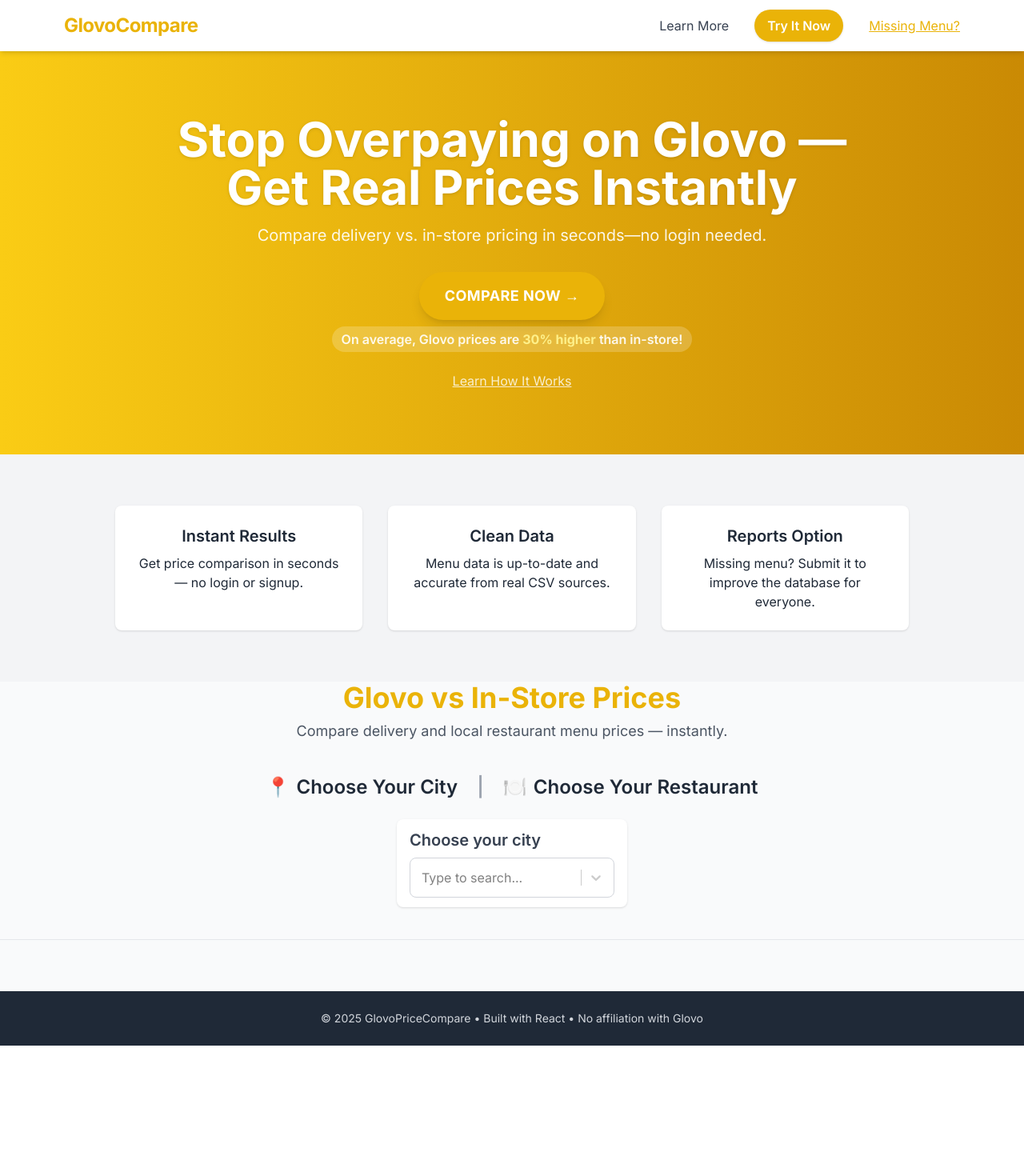
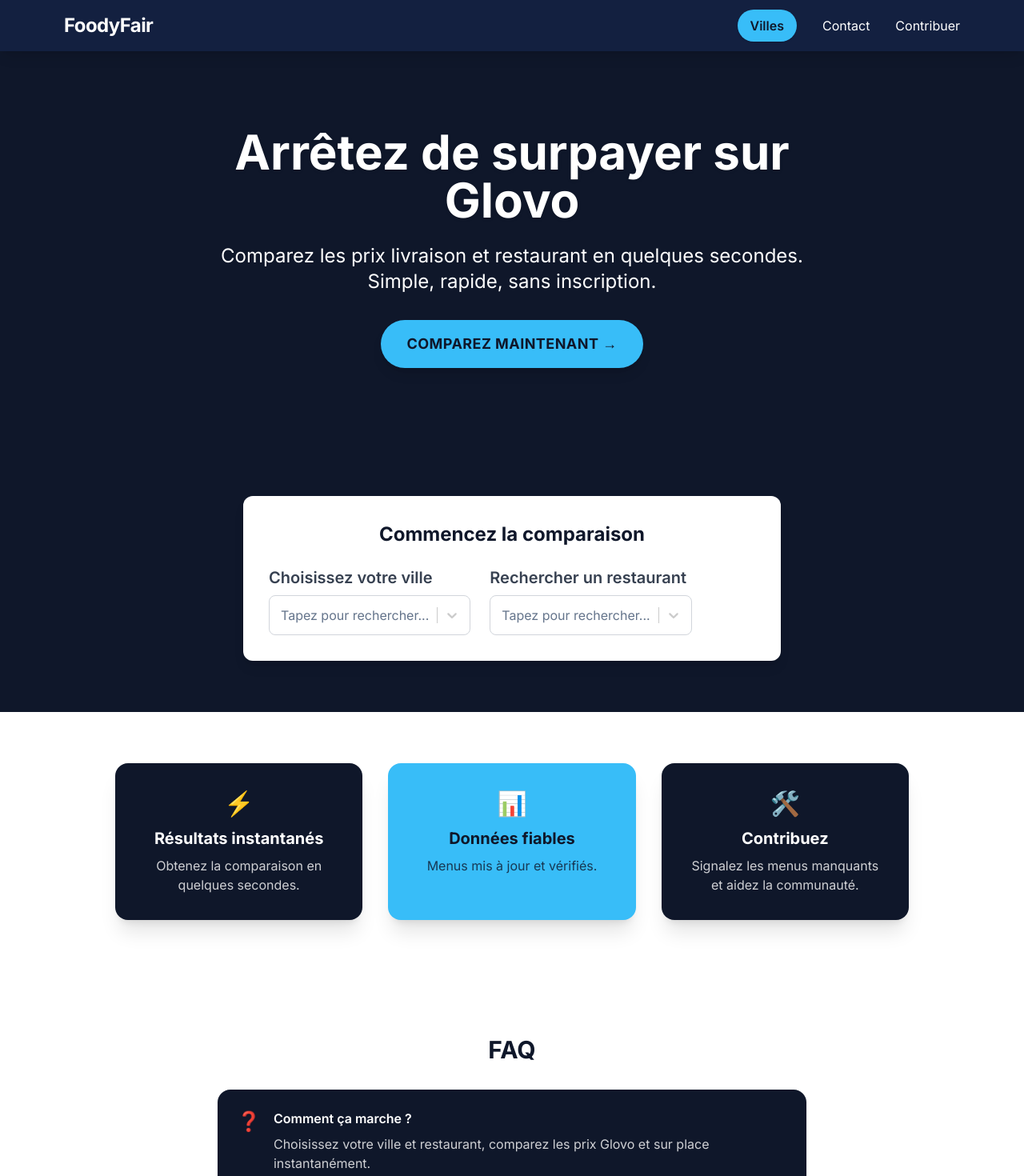
Before and after one commit to Maadalla/FoodyFair, a React (Vite) app: page / in a window 1280 px wide. Shown: the top 1470 px of the page at 80% size. Before the commit the page ends 1307 px from the top, so only its background shows below. Built offline with nearby package versions, Linux system fonts and the light colour scheme.

Commit message:
Changed the style entirely

```diff
--- a/src/App.jsx
+++ b/src/App.jsx
@@ -1,12 +1,13 @@
 import { useEffect, useState } from 'react';
 import Papa from 'papaparse';
+import Navbar from './components/Navbar';
+import HeroSection from './components/HeroSection';
+import FeaturesSection from './components/FeaturesSection';
 import CitySelector from './components/CitySelector';
 import RestaurantSelector from './components/RestaurantSelector';
+import FAQSection from './components/FAQSection';
+import Footer from './components/Footer';
 import MenuComparison from './components/MenuComparison';
-import HeroSection from './components/HeroSection';
-import FeaturesSection from './components/FeaturesSection';
-import Footer from './components/Footer';
-import Navbar from './components/Navbar';
 
 const App = () => {
   const [cities, setCities] = useState([]);
@@ -42,83 +43,50 @@
     });
   }, [selectedCity]);
 
+  // Scrolls the comparison section to the middle of the viewport
+  const scrollToComparison = () => {
+    const el = document.getElementById('city-selector');
+    if (el) {
+      const rect = el.getBoundingClientRect();
+      const scrollTop = window.pageYOffset || document.documentElement.scrollTop;
+      const offset = rect.top + scrollTop - (window.innerHeight / 2) + (rect.height / 2);
+      window.scrollTo({ top: offset, behavior: 'smooth' });
+    }
+  };
+
   return (
-    <div className="min-h-screen bg-gray-50 text-gray-800">
-      <Navbar />
-      <HeroSection />
-      <FeaturesSection />
-      <div>
-        <header className="mb-8 text-center">
-          <h1 className="text-4xl font-bold text-yellow-500 mb-2">
-            Glovo vs In-Store Prices
-          </h1>
-          <p className="text-lg text-gray-600">
-            Compare delivery and local restaurant menu prices — instantly.
-          </p>
-        </header>
-
-        <div id="city-selector" className="my-10">
-          <h2 className="text-xl md:text-2xl font-semibold text-gray-800 mb-6 flex items-center justify-center gap-2">
-            <span role="img" aria-label="location">📍</span>
-            Choose Your City
-            <span className="mx-4 hidden md:inline-block text-gray-400">|</span>
-            <span role="img" aria-label="restaurant">🍽️</span>
-            Choose Your Restaurant
+    <div className="min-h-screen bg-[#FFFFFF] font-inter">
+      <Navbar scrollToComparison={scrollToComparison} />
+      <HeroSection scrollToComparison={scrollToComparison} />
+      <section id="city-selector" className="py-16 bg-[#0F172A]">
+        <div className="max-w-2xl mx-auto bg-white rounded-xl shadow-lg p-8">
+          <h2 className="text-2xl font-bold text-center mb-6 text-[#0F172A]">
+            Commencez la comparaison
           </h2>
-          <div className="flex flex-col md:flex-row gap-4 justify-center items-center">
-            <div className="bg-white rounded-lg shadow px-4 py-3 w-full md:w-72">
-              <CitySelector
-                cities={cities}
-                selectedCity={selectedCity}
-                onSelectCity={(city) => {
-                  setSelectedCity(city);
-                  setSelectedRestaurant('');
-                }}
-              />
-            </div>
-            {selectedCity && (
-              <div className="bg-white rounded-lg shadow px-4 py-3 w-full md:w-72">
-                <RestaurantSelector
-                  restaurants={restaurants}
-                  selectedRestaurant={selectedRestaurant}
-                  onSelectRestaurant={setSelectedRestaurant}
-                />
-              </div>
-            )}
+          <div className="flex flex-col md:flex-row gap-6">
+            <CitySelector
+              selectedCity={selectedCity}
+              onSelectCity={setSelectedCity}
+              cities={cities}
+            />
+            <RestaurantSelector
+              selectedRestaurant={selectedRestaurant}
+              onSelectRestaurant={setSelectedRestaurant}
+              restaurants={restaurants}
+            />
           </div>
         </div>
+      </section>
+      {selectedCity && selectedRestaurant && (
+        <section id="comparison" className="py-12 bg-[#0F172A]">
+          <div className="max-w-5xl mx-auto bg-white rounded-xl shadow-lg p-8">
+            <MenuComparison restaurant={selectedRestaurant} />
+          </div>
+        </section>
+      )}
+      <FeaturesSection />
 
-        {/* Divider before comparison */}
-        <hr className="my-8 border-gray-200" />
-
-        {/* Step 3: Show Comparison (only after restaurant is selected) */}
-        {selectedRestaurant && (
-          <div className="bg-white shadow-lg rounded-lg p-6 relative">
-            {/* Comparison Content */}
-            <div id="comparison" className="max-w-5xl mx-auto">
-              <MenuComparison restaurant={selectedRestaurant} />
-            </div>
-            {/* Bottom Action Bar */}
-            <div className="absolute left-0 bottom-0 w-full flex justify-between px-4 py-3">
-              <a
-                href="#report-missing"
-                className="text-yellow-600 underline font-medium hover:text-yellow-700 transition"
-              >
-                Report Missing Menu
-              </a>
-              <button
-                className="bg-yellow-500 text-white px-4 py-2 rounded-full font-semibold shadow hover:bg-yellow-600 transition"
-                onClick={() => {
-                  setSelectedRestaurant('');
-                  document.getElementById('city-selector')?.scrollIntoView({ behavior: 'smooth' });
-                }}
-              >
-                Check Another Restaurant
-              </button>
-            </div>
-          </div>
-        )}
-      </div>
+      <FAQSection />
       <Footer />
     </div>
   );
--- a/src/components/CitySelector.jsx
+++ b/src/components/CitySelector.jsx
@@ -11,7 +11,7 @@
 
   return (
     <div>
-      <h2 className="text-xl font-semibold mb-2 text-gray-700">Choose your city</h2>
+      <h2 className="text-xl font-semibold mb-2 text-gray-700">Choisissez votre ville</h2>
       <Select
         inputId="city"
         options={options}
@@ -19,7 +19,7 @@
         onChange={(option) => onSelectCity(option ? option.value : '')}
         isClearable
         isSearchable
-        placeholder="Type to search..."
+        placeholder="Tapez pour rechercher..."
         styles={{
           control: (base) => ({
             ...base,
@@ -27,17 +27,39 @@
             borderColor: '#d1d5db',
             borderRadius: '0.5rem',
             boxShadow: 'none',
+            backgroundColor: '#fff',
             '&:hover': {
-              borderColor: '#facc15',
+              borderColor: '#38BDF8',
             },
+          }),
+          option: (base, state) => ({
+            ...base,
+            color: '#0F172A',
+            backgroundColor: state.isSelected
+              ? '#38BDF8'
+              : state.isFocused
+              ? '#e0f2fe'
+              : '#fff',
+          }),
+          singleValue: (base) => ({
+            ...base,
+            color: '#0F172A',
+          }),
+          menu: (base) => ({
+            ...base,
+            backgroundColor: '#fff',
+          }),
+          placeholder: (base) => ({
+            ...base,
+            color: '#64748b',
           }),
         }}
         theme={(theme) => ({
           ...theme,
           colors: {
             ...theme.colors,
-            primary25: '#fef3c7',
-            primary: '#facc15',
+            primary25: '#e0f2fe',
+            primary: '#38BDF8',
           },
         })}
       />
--- /dev/null
+++ b/src/components/FAQSection.jsx
@@ -0,0 +1,32 @@
+const FAQSection = () => (
+  <section id="faq" className="py-20 bg-white">
+    <div className="max-w-3xl mx-auto px-4">
+      <h2 className="text-3xl font-bold mb-8 text-center text-[#0F172A]">FAQ</h2>
+      <div className="space-y-6">
+        <div className="bg-[#0F172A] rounded-2xl p-6 shadow flex items-start gap-4">
+          <span className="text-2xl text-[#38BDF8]">❓</span>
+          <div>
+            <h3 className="font-semibold mb-2 text-white">Comment ça marche ?</h3>
+            <p className="text-white/80">Choisissez votre ville et restaurant, comparez les prix Glovo et sur place instantanément.</p>
+          </div>
+        </div>
+        <div className="bg-[#0F172A] rounded-2xl p-6 shadow flex items-start gap-4">
+          <span className="text-2xl text-[#38BDF8]">🔒</span>
+          <div>
+            <h3 className="font-semibold mb-2 text-white">Les données sont-elles fiables ?</h3>
+            <p className="text-white/80">Oui, elles sont mises à jour régulièrement à partir des menus officiels.</p>
+          </div>
+        </div>
+        <div className="bg-[#0F172A] rounded-2xl p-6 shadow flex items-start gap-4">
+          <span className="text-2xl text-[#38BDF8]">🤝</span>
+          <div>
+            <h3 className="font-semibold mb-2 text-white">Puis-je contribuer ?</h3>
+            <p className="text-white/80">Bien sûr ! Signalez les menus manquants ou incorrects via le bouton "Contribuer".</p>
+          </div>
+        </div>
+      </div>
+    </div>
+  </section>
+);
+
+export default FAQSection;
--- a/src/components/FeaturesSection.jsx
+++ b/src/components/FeaturesSection.jsx
@@ -1,21 +1,23 @@
-const FeaturesSection = () =>  {
-    return (
-        <div className="py-16 bg-gray-100">
-  <div className="max-w-5xl mx-auto grid md:grid-cols-3 gap-8 px-4 text-center">
-    <div className="p-6 bg-white rounded-lg shadow">
-      <h3 className="text-xl font-semibold mb-2">Instant Results</h3>
-      <p>Get price comparison in seconds — no login or signup.</p>
+const FeaturesSection = () => (
+  <section id="features" className="py-16 bg-white">
+    <div className="max-w-5xl mx-auto grid md:grid-cols-3 gap-8 px-4">
+      <div className="p-8 bg-[#0F172A] rounded-2xl shadow-xl flex flex-col items-center hover:scale-105 transition-transform">
+        <span className="text-3xl mb-3">⚡</span>
+        <h3 className="text-xl font-bold mb-2 text-white">Résultats instantanés</h3>
+        <p className="text-base text-white/80 text-center">Obtenez la comparaison en quelques secondes.</p>
+      </div>
+      <div className="p-8 bg-[#38BDF8] rounded-2xl shadow-xl flex flex-col items-center hover:scale-105 transition-transform">
+        <span className="text-3xl mb-3">📊</span>
+        <h3 className="text-xl font-bold mb-2 text-[#0F172A]">Données fiables</h3>
+        <p className="text-base text-[#0F172A]/80 text-center">Menus mis à jour et vérifiés.</p>
+      </div>
+      <div className="p-8 bg-[#0F172A] rounded-2xl shadow-xl flex flex-col items-center hover:scale-105 transition-transform">
+        <span className="text-3xl mb-3">🛠️</span>
+        <h3 className="text-xl font-bold mb-2 text-white">Contribuez</h3>
+        <p className="text-base text-white/80 text-center">Signalez les menus manquants et aidez la communauté.</p>
+      </div>
     </div>
-    <div className="p-6 bg-white rounded-lg shadow">
-      <h3 className="text-xl font-semibold mb-2">Clean Data</h3>
-      <p>Menu data is up-to-date and accurate from real CSV sources.</p>
-    </div>
-    <div className="p-6 bg-white rounded-lg shadow">
-      <h3 className="text-xl font-semibold mb-2">Reports Option</h3>
-      <p>Missing menu? Submit it to improve the database for everyone.</p>
-    </div>
-  </div>
-</div>
-    );
-}
+  </section>
+);
+
 export default FeaturesSection;
--- a/src/components/Footer.jsx
+++ b/src/components/Footer.jsx
@@ -1,10 +1,16 @@
-const Footer = () => {
-    return(
-        <footer className="bg-gray-800 text-gray-300 py-6 mt-16">
-  <div className="max-w-5xl mx-auto text-center text-sm">
-    © {new Date().getFullYear()} GlovoPriceCompare • Built with React • No affiliation with Glovo
-  </div>
-</footer>
-    );
-}
+const Footer = () => (
+  <footer id="footer" className="bg-[#0F172A] text-white py-8 mt-16">
+    <div className="max-w-5xl mx-auto flex flex-col md:flex-row justify-between items-center px-4 text-sm">
+      <div>
+        © {new Date().getFullYear()} FoodyFair • Créé avec React
+      </div>
+      <div className="flex gap-4 mt-4 md:mt-0">
+        <a href="mailto:contact@foodyfair.com" className="hover:text-[#38BDF8] transition">Contact</a>
+        <a href="https://github.com/" target="_blank" rel="noopener noreferrer" className="hover:text-[#38BDF8] transition">GitHub</a>
+        <a href="https://twitter.com/" target="_blank" rel="noopener noreferrer" className="hover:text-[#38BDF8] transition">Twitter</a>
+      </div>
+    </div>
+  </footer>
+);
+
 export default Footer;
--- a/src/components/HeroSection.jsx
+++ b/src/components/HeroSection.jsx
@@ -1,38 +1,22 @@
-const HeroSection = () => {
-  return (
-    <section className="bg-gradient-to-r from-yellow-400 to-yellow-600 text-white py-20">
-      <div className="max-w-4xl mx-auto flex flex-col items-center justify-center px-4 text-center">
-        <h1 className="text-5xl md:text-6xl font-extrabold mb-4 leading-tight drop-shadow">
-          Stop Overpaying on Glovo — <br className="hidden md:inline" />
-          Get Real Prices Instantly
+const HeroSection = ({ scrollToComparison }) => (
+  <section className="py-24 bg-[#0F172A] text-white text-center">
+    <div className="max-w-3xl mx-auto px-4">
+      <h1 className="text-5xl md:text-6xl font-extrabold mb-6 drop-shadow">
+        Arrêtez de surpayer sur Glovo
       </h1>
-        <p className="text-lg md:text-xl mb-8 text-white/90 font-medium">
-          Compare delivery vs. in-store pricing in seconds—no login needed.
+      <p className="text-xl md:text-2xl mb-8 font-medium">
+        Comparez les prix livraison et restaurant en quelques secondes. Simple,
+        rapide, sans inscription.
       </p>
-        <a
-          href="#city-selector"
-          className="bg-yellow-500 text-white uppercase px-8 py-4 rounded-full font-bold shadow-lg hover:bg-yellow-600 transition-all duration-150 tracking-wide text-lg"
+      <button
+        type="button"
+        onClick={scrollToComparison}
+        className="bg-[#38BDF8] text-[#0F172A] uppercase px-8 py-4 rounded-full font-bold shadow-lg hover:bg-white hover:text-[#0F172A] transition-all duration-150 tracking-wide text-lg"
       >
-          Compare Now &rarr;
-        </a>
-        <div className="mt-2 text-white/90 text-base font-semibold">
-          <span className="bg-white/20 px-3 py-1 rounded-full inline-block">
-            On average, Glovo prices are{" "}
-            <span className="text-yellow-200 font-bold">30% higher</span> than
-            in-store!
-          </span>
-        </div>
-        <div className="mt-6">
-          <a
-            href="#features"
-            className="underline text-white/80 hover:text-white transition"
-          >
-            Learn How It Works
-          </a>
-        </div>
+        Comparez maintenant &rarr;
+      </button>
     </div>
   </section>
 );
-};
 
 export default HeroSection;
--- a/src/components/Navbar.jsx
+++ b/src/components/Navbar.jsx
@@ -1,61 +1,32 @@
-import { useState } from "react";
 import { Link as ScrollLink } from 'react-scroll';
 
-const Navbar = () => {
-  const [open, setOpen] = useState(false);
-
-  return (
-    <nav className="sticky top-0 z-50 bg-white shadow-md">
+const Navbar = ({ scrollToComparison }) => (
+  <nav className="sticky top-0 z-50 bg-[#132040] text-white shadow-lg">
     <div className="max-w-6xl mx-auto px-4 flex items-center justify-between h-16">
       {/* Logo / Site Name */}
-        <a href="/" className="text-yellow-500 font-extrabold text-2xl tracking-tight">
-          GlovoCompare
+      <a href="/" className="font-extrabold text-2xl tracking-tight">
+        FoodyFair
       </a>
 
       {/* Desktop Nav */}
       <div className="hidden md:flex space-x-8 items-center">
-          <ScrollLink to="features" smooth={true} duration={500} className="text-gray-700 font-medium hover:text-yellow-500 transition cursor-pointer">
-            Learn More
-          </ScrollLink>
-          <ScrollLink to="city-selector" smooth={true} duration={500} className="bg-yellow-500 text-white px-4 py-2 rounded-full font-semibold shadow hover:bg-yellow-600 transition cursor-pointer">
-            Try It Now
-          </ScrollLink>
-          <ScrollLink to="report-missing" smooth={true} duration={500} className="text-yellow-500 underline font-medium hover:text-yellow-600 transition cursor-pointer">
-            Missing Menu?
-          </ScrollLink>
+
+        <button
+          type="button"
+          onClick={scrollToComparison}
+          className="bg-[#38BDF8] text-[#0F172A] px-4 py-2 rounded-full font-semibold shadow hover:bg-[#0F172A] hover:text-white transition"
+        >
+          Villes
+        </button>
+        <a href="#footer" className="hover:text-[#38BDF8] transition font-medium">
+          Contact
+        </a>
+        <a href="#contribute" className="hover:text-[#38BDF8] transition font-medium">
+          Contribuer
+        </a>
       </div>
-
-        {/* Mobile Hamburger */}
-        <button
-          className="md:hidden text-yellow-500 focus:outline-none"
-          onClick={() => setOpen(!open)}
-          aria-label="Open menu"
-        >
-          <svg width="28" height="28" fill="none" viewBox="0 0 24 24">
-            <path stroke="currentColor" strokeWidth="2" strokeLinecap="round" d="M4 6h16M4 12h16M4 18h16"/>
-          </svg>
-        </button>
     </div>
-
-      {/* Mobile Menu */}
-      {open && (
-        <div className="md:hidden bg-white border-t shadow-lg">
-          <ScrollLink to="features" smooth={true} duration={500} className="block px-6 py-3 text-gray-700 font-medium hover:text-yellow-500 transition cursor-pointer"
-            onClick={() => setOpen(false)}>
-            Learn More
-          </ScrollLink>
-          <ScrollLink to="city-selector" smooth={true} duration={500} className="block px-6 py-3 bg-yellow-500 text-white rounded-full font-semibold shadow hover:bg-yellow-600 transition my-2 mx-4 text-center cursor-pointer"
-            onClick={() => setOpen(false)}>
-            Try It Now
-          </ScrollLink>
-          <ScrollLink to="report-missing" smooth={true} duration={500} className="block px-6 py-3 text-yellow-500 underline font-medium hover:text-yellow-600 transition cursor-pointer"
-            onClick={() => setOpen(false)}>
-            Missing Menu?
-          </ScrollLink>
-        </div>
-      )}
   </nav>
 );
-};
 
 export default Navbar;
--- a/src/components/RestaurantSelector.jsx
+++ b/src/components/RestaurantSelector.jsx
@@ -15,7 +15,7 @@
 
   return (
     <div>
-      <h2 className="text-xl font-semibold mb-2 text-gray-700">Search restaurant</h2>
+      <h2 className="text-xl font-semibold mb-2 text-gray-700">Rechercher un restaurant</h2>
       <Select
         inputId="restaurant"
         options={options}
@@ -25,7 +25,7 @@
         }
         isClearable
         isSearchable
-        placeholder="Type to search..."
+        placeholder="Tapez pour rechercher..."
         styles={{
     control: (base) => ({
       ...base,
@@ -33,17 +33,39 @@
       borderColor: '#d1d5db',
       borderRadius: '0.5rem',
       boxShadow: 'none',
+      backgroundColor: '#fff',
       '&:hover': {
-              borderColor: '#facc15',
+        borderColor: '#38BDF8',
       },
+    }),
+    option: (base, state) => ({
+      ...base,
+      color: '#0F172A',
+      backgroundColor: state.isSelected
+        ? '#38BDF8'
+        : state.isFocused
+        ? '#e0f2fe'
+        : '#fff',
+    }),
+    singleValue: (base) => ({
+      ...base,
+      color: '#0F172A',
+    }),
+    menu: (base) => ({
+      ...base,
+      backgroundColor: '#fff',
+    }),
+    placeholder: (base) => ({
+      ...base,
+      color: '#64748b',
     }),
   }}
   theme={(theme) => ({
     ...theme,
     colors: {
       ...theme.colors,
-            primary25: '#fef3c7',
-            primary: '#facc15',
+      primary25: '#e0f2fe',
+      primary: '#38BDF8',
     },
   })}
       />
```
Also changed, not shown: src/components/MenuComparison.jsx (+24 -25 lines). Lines whose indentation alone changed are shown as unchanged.
